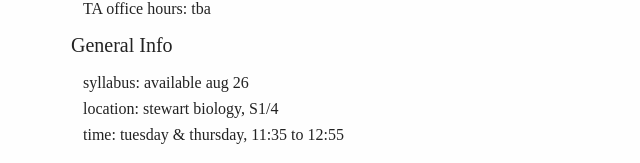
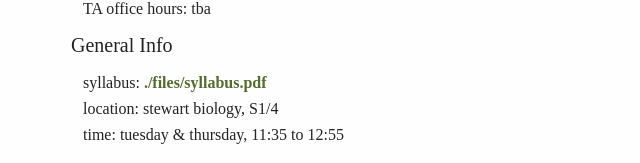
Before and after one commit to willzahary/personal-website, a React (Create React App) app: page /comp251 in a window 1280 px wide. Shown: the part 330-493 px from the top of the page, without its empty margins (249-889 px from the left). Built offline with nearby package versions, Linux system fonts and the light colour scheme; a web font is replaced by a local one.

Commit message:
posted syllabus

```diff
--- a/src/pages/Comp251.jsx
+++ b/src/pages/Comp251.jsx
@@ -38,7 +38,7 @@ export const Comp251 = () => {
         <h2>General Info</h2>
         <ul className="comp251-info">
           <li>
-            syllabus: available aug 26
+            syllabus: <a href="./files/syllabus.pdf">./files/syllabus.pdf</a>
           </li>
           <li>
             location: stewart biology, S1/4
```
Also changed, not shown: 1 other file (tests, documents, lock files or other folders).
